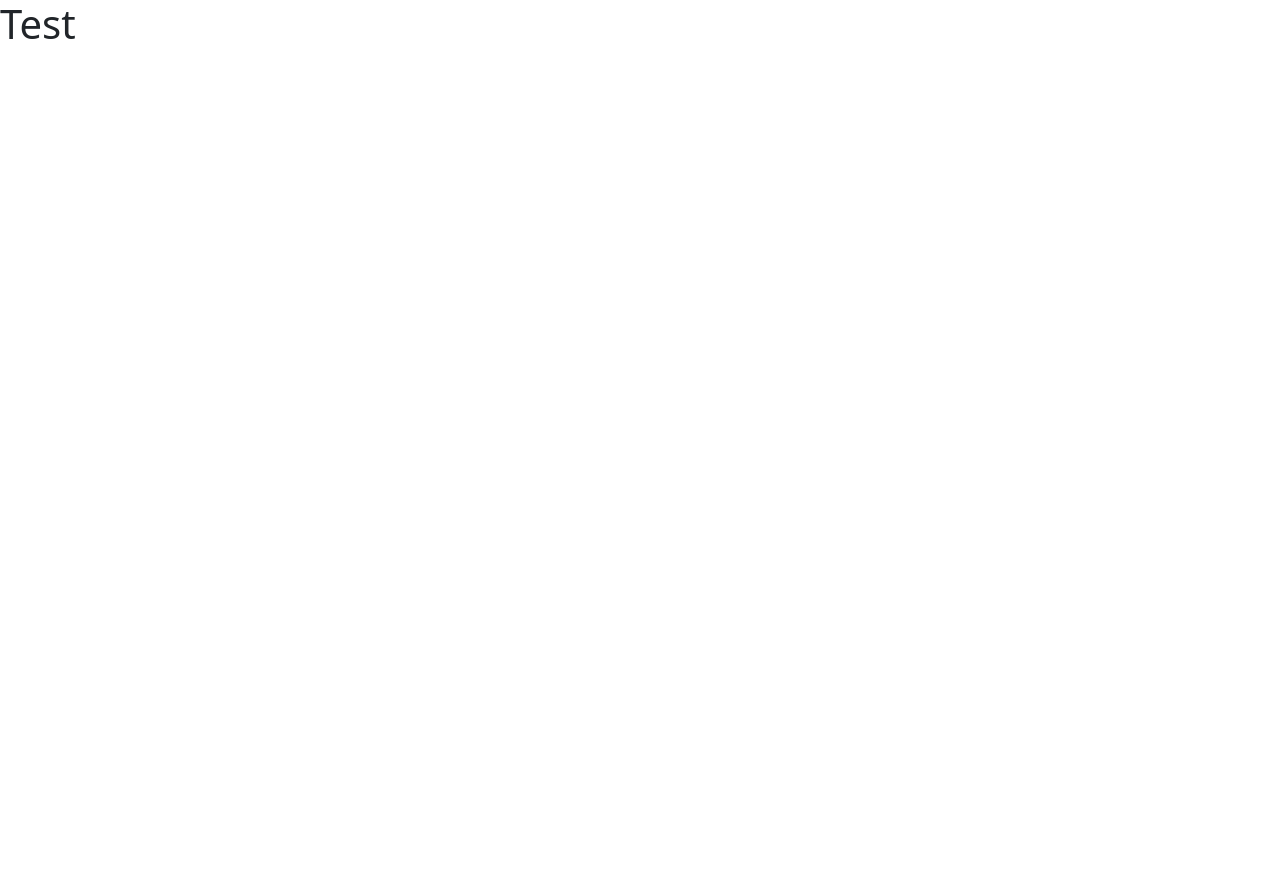
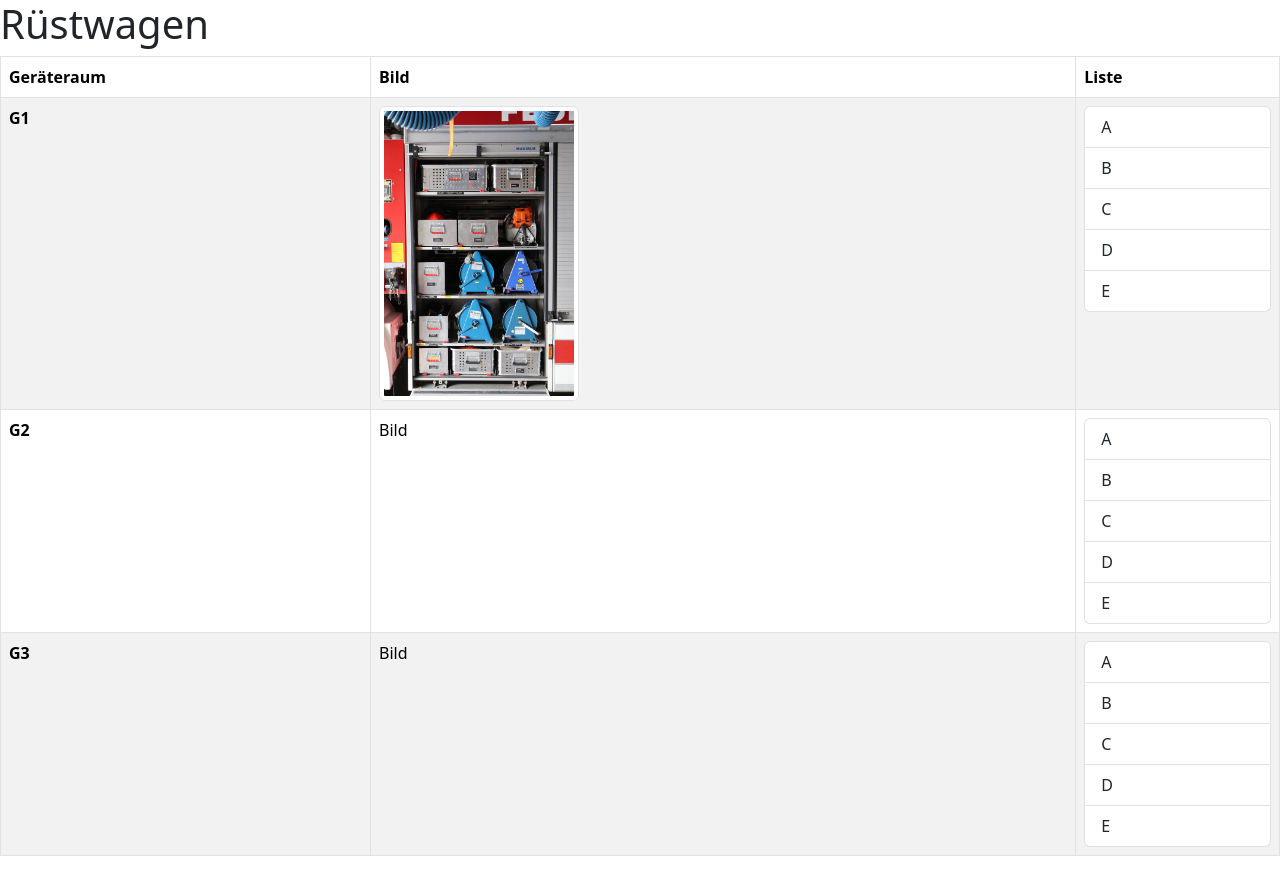
Before and after one commit to Marc-N-Zeichen/Feuerwehr-Geraetefinder, a plain HTML site: page index.html in a window 1280 px wide. Before the commit the page ends 800 px from the top, so only its background shows below. Drawn offline with Linux system fonts and the light colour scheme.

Commit message:
add table and images

```diff
--- a/index.html
+++ b/index.html
@@ -10,7 +10,58 @@
     </head>
 
     <body>
-        <h1>Test</h1>
+        <h1>Rüstwagen</h1>
+        <table class="table table-striped table-bordered">
+            <thead>
+                <tr>
+                    <th scope="col">Geräteraum</th>
+                    <th scope="col">Bild</th>
+                    <th scope="col">Liste</th>
+                </tr>
+            </thead>
+            <tbody>
+                <tr>
+                    <th scope="row">G1</th>
+                    <td>
+                        <img src="src/img/rw_g1.JPEG" class="img-thumbnail rounded-top" alt="" width="200px" />
+
+                    </td>
+                    <td>
+                        <ul class="list-group">
+                            <li class="list-group-item">A</li>
+                            <li class="list-group-item">B</li>
+                            <li class="list-group-item">C</li>
+                            <li class="list-group-item">D</li>
+                            <li class="list-group-item">E</li>
+                    </td>
+                </tr>
+                <tr>
+                    <th scope="row">G2</th>
+                    <td>Bild</td>
+                    <td>
+                        <ul class="list-group">
+                            <li class="list-group-item">A</li>
+                            <li class="list-group-item">B</li>
+                            <li class="list-group-item">C</li>
+                            <li class="list-group-item">D</li>
+                            <li class="list-group-item">E</li>
+                    </td>
+                </tr>
+                <tr>
+                    <th scope="row">G3</th>
+                    <td>Bild</td>
+                    <td>
+                        <ul class="list-group">
+                            <li class="list-group-item">A</li>
+                            <li class="list-group-item">B</li>
+                            <li class="list-group-item">C</li>
+                            <li class="list-group-item">D</li>
+                            <li class="list-group-item">E</li>
+                    </td>
+                </tr>
+
+            </tbody>
+        </table>
     </body>
 
 </html>
```
Also changed, not shown: src/img/rw-g2_01.JPEG (added), src/img/rw_g1.JPEG (added), src/img/rw_g2.JPEG (added).
